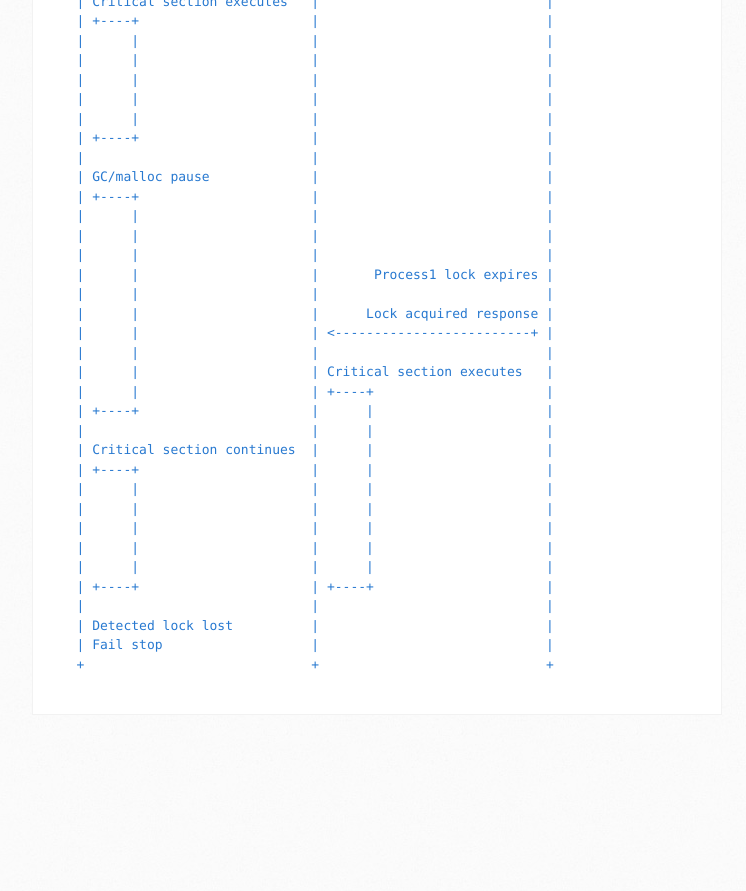
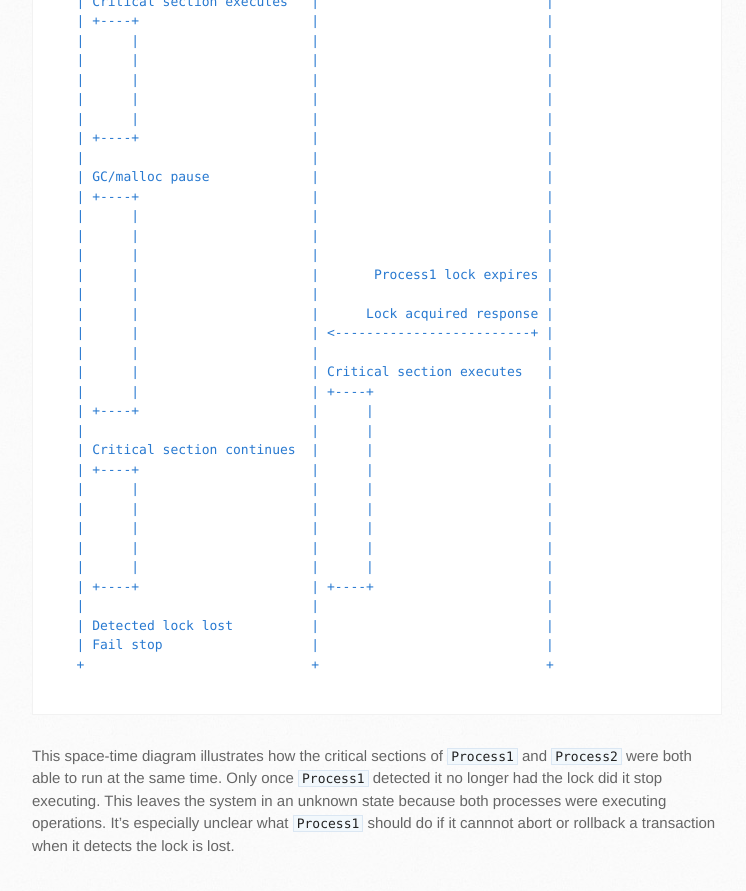
Before and after one commit to simongui/simongui.github.io, a Jekyll site: the page built from _posts/2015-09-23-distributed-locks-are-impossible.md, in a window 1280 px wide and 900 px high, scrolled down 1842 px. Shown: the top 891 px of the window, without its empty margins (138-884 px from the left). Built offline with Jekyll 4.4.1, drawn with Linux system fonts in a browser that asks for light colours; before the commit the page ends 2609 px from its top, so only the background shows below that.

Commit message:
Update 2015-09-23-distributed-locks-are-impossible.md

````diff
--- a/_posts/2015-09-23-distributed-locks-are-impossible.md
+++ b/_posts/2015-09-23-distributed-locks-are-impossible.md
@@ -73,3 +73,5 @@ Process1                      Proces
    +                             +                             +
 
 ```
+
+This space-time diagram illustrates how the critical sections of `Process1` and `Process2` were both able to run at the same time. Only once `Process1` detected it no longer had the lock did it stop executing. This leaves the system in an unknown state because both processes were executing operations. It's especially unclear what `Process1` should do if it cannnot abort or rollback a transaction when it detects the lock is lost.
````
